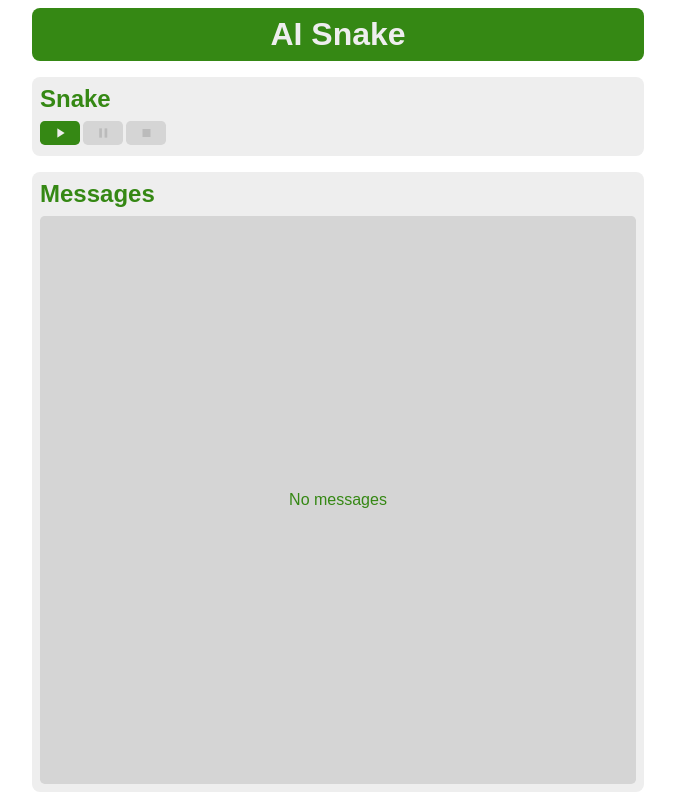
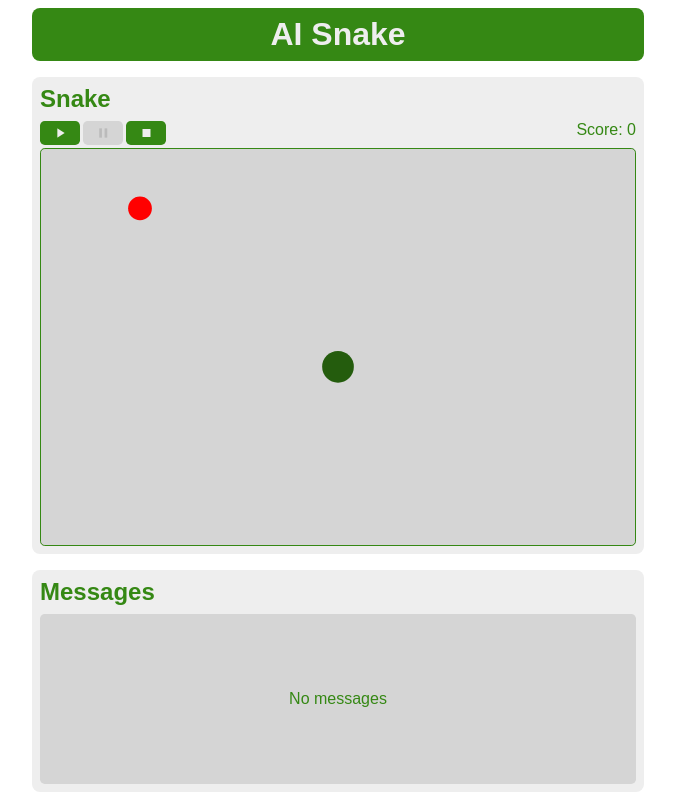
Before and after one commit to KamilRosinski/snake, an Angular app in the folder snake-client/src/main/webapp/: page / in a window 1280 px wide. Shown: the whole page, without its empty margins (302-977 px from the left). Built offline with nearby package versions, Linux system fonts and the light colour scheme.

Commit message:
Snake changed to always be visible

```diff
--- a/snake-client/src/main/webapp/src/app/snake/snake.component.html
+++ b/snake-client/src/main/webapp/src/app/snake/snake.component.html
@@ -4,14 +4,12 @@
         <div class="btns">
             <button class="btn" (click)="play()" [disabled]="!isPlayable()"><i class="material-icons">play_arrow</i></button>
             <button class="btn" (click)="pause()" [disabled]="!isPausable()"><i class="material-icons">pause</i></button>
-            <button class="btn" (click)="reset()" [disabled]="!isResettable()"><i class="material-icons">stop</i></button>
+            <button class="btn" (click)="reset()"><i class="material-icons">stop</i></button>
         </div>
-        <div id="game-score" *ngIf="hasSnake">
-            <p>Score: {{score}}</p>
-        </div>
+        <div>Score: {{score}}</div>
     </div>
     <div id="snake-box" class="inner-box" (swipe)="swipe($event)">
-        <svg [attr.viewBox]="boardDimensions" *ngIf="hasSnake">
+        <svg [attr.viewBox]="boardDimensions">
             <polyline class="tail" [attr.points]="snakeCoordinates | snakeFormatter"/>
             <circle class="head" r="0.4" [attr.cx]="headCoordinates.x" [attr.cy]="headCoordinates.y"/>
             <circle class="food" r="0.3" [attr.cx]="foodCoordinates.x" [attr.cy]="foodCoordinates.y"/>
--- a/snake-client/src/main/webapp/src/app/snake/snake.component.ts
+++ b/snake-client/src/main/webapp/src/app/snake/snake.component.ts
@@ -42,6 +42,7 @@ export class SnakeComponent implements OnInit {
     private _score: number = 0;
 
     constructor(private readonly _messagingService: MessagingService) {
+        this._snake = new SnakeLogic(this._boardDimensions);
     }
 
     ngOnInit(): void {
@@ -49,12 +50,7 @@ export class SnakeComponent implements OnInit {
 
     play(): void {
         this._gameState = GameState.RUNNING;
-        if (!this._snake) {
-            this._snake = new SnakeLogic(this._boardDimensions);
-        }
-        this._intervalSubscription = this._interval.subscribe(value => {
-            this.move();
-        });
+        this._intervalSubscription = this._interval.subscribe(value => this.move());
         this._messagingService.sendMessage('Game started.');
     }
 
@@ -98,14 +94,12 @@ export class SnakeComponent implements OnInit {
 
     reset(): void {
         this._gameState = GameState.NEW;
-        this._intervalSubscription.unsubscribe();
-        this._snake = null;
+        if (this._intervalSubscription) {
+            this._intervalSubscription.unsubscribe();
+        }
+        this._snake = new SnakeLogic(this._boardDimensions);
         this._score = 0;
         this._messagingService.sendMessage('Game reset.');
-    }
-
-    isResettable(): boolean {
-        return this._gameState !== GameState.NEW;
     }
 
     swipe(event: any): void {
@@ -131,10 +125,6 @@ export class SnakeComponent implements OnInit {
         return this._snake.food;
     }
 
-    get hasSnake(): boolean {
-        return !!this._snake;
-    }
-
     get snakeCoordinates(): Coordinates[] {
         return this._snake.snake;
     }
```
